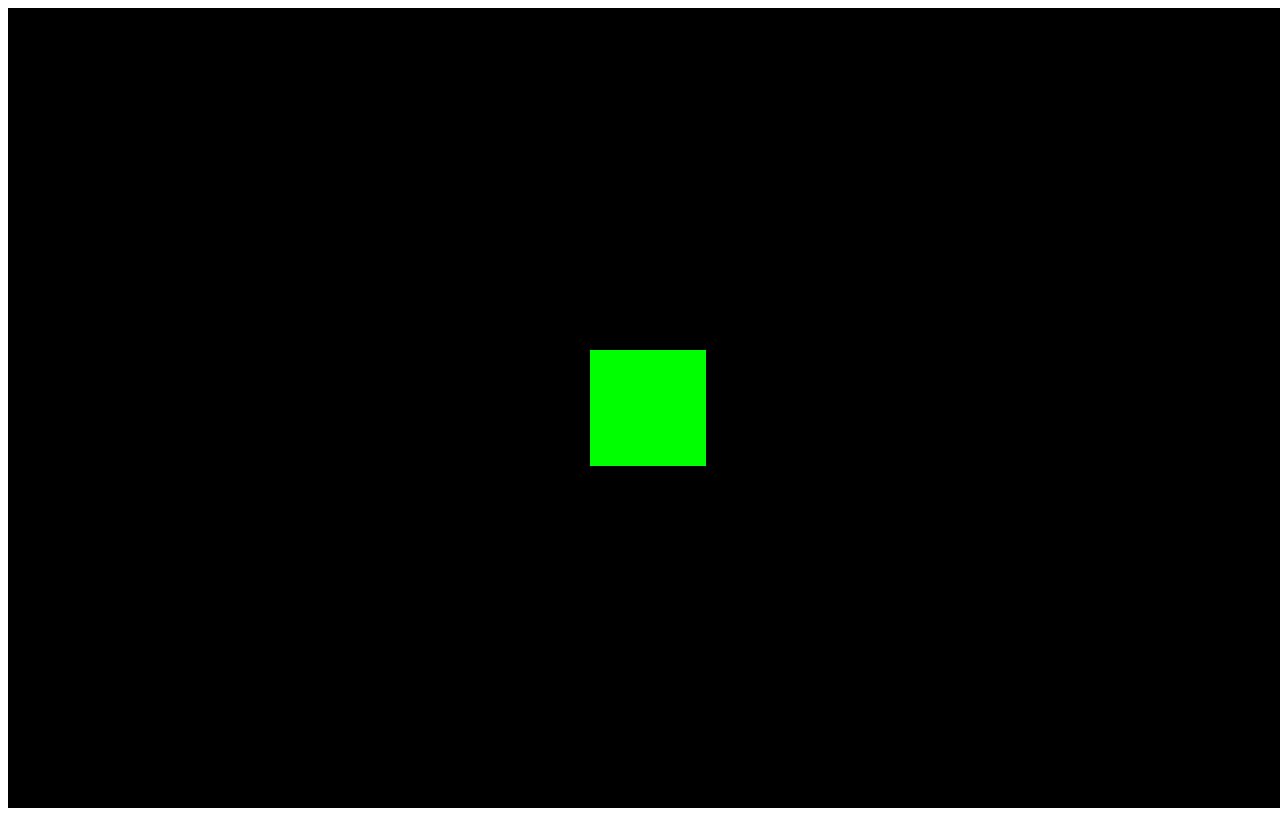
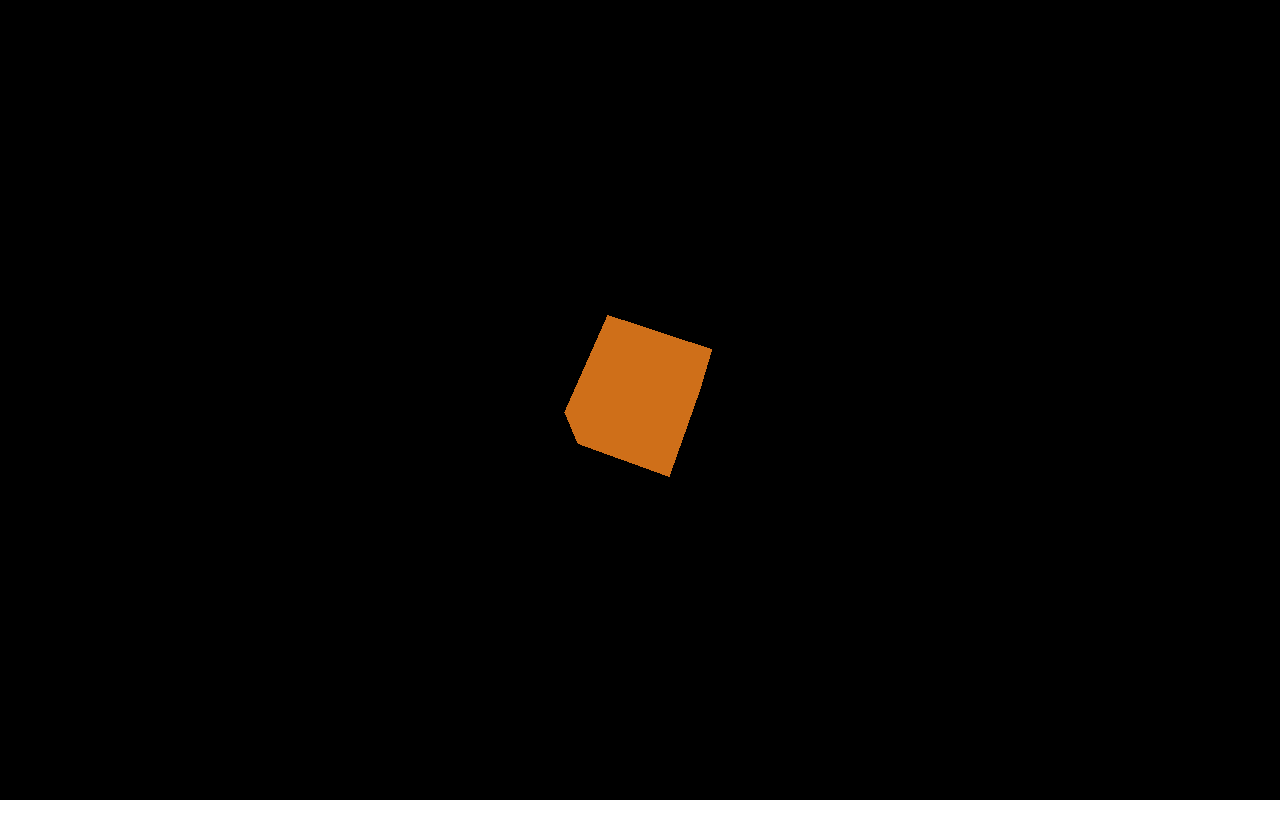
Before and after one commit to mistermaxk/threedee, a website built with Vite: page index.html in a window 1280 px wide. Built offline with nearby package versions, Linux system fonts and the light colour scheme.

Commit message:
Rotate the cube

```diff
--- a/app.js
+++ b/app.js
@@ -9,13 +9,15 @@ renderer.setSize(window.innerWidth, window.innerHeight)
 document.body.appendChild(renderer.domElement)
 
 const geometry = new THREE.BoxGeometry(1, 1, 1)
-const material = new THREE.MeshBasicMaterial({ color: 0x00ff00 })
+const material = new THREE.MeshBasicMaterial({ color: 0xCF6F19 })
 const cube = new THREE.Mesh(geometry, material)
 scene.add(cube)
 
 camera.position.z = 5
 
-function animate(time) {
+function animate (time) {
+  cube.rotation.x = time / 1000
+  cube.rotation.y = time / 1000
   renderer.render(scene, camera)
 }
 renderer.setAnimationLoop(animate)
--- a/index.html
+++ b/index.html
@@ -4,6 +4,9 @@
   <meta charset="UTF-8">
   <meta name="viewport" content="width=device-width, initial-scale=1.0">
   <title>three dee</title>
+  <style>
+    body { margin: 0; }
+  </style>
 </head>
 <body>
   <script type="module" src="./app.js"></script>
```
